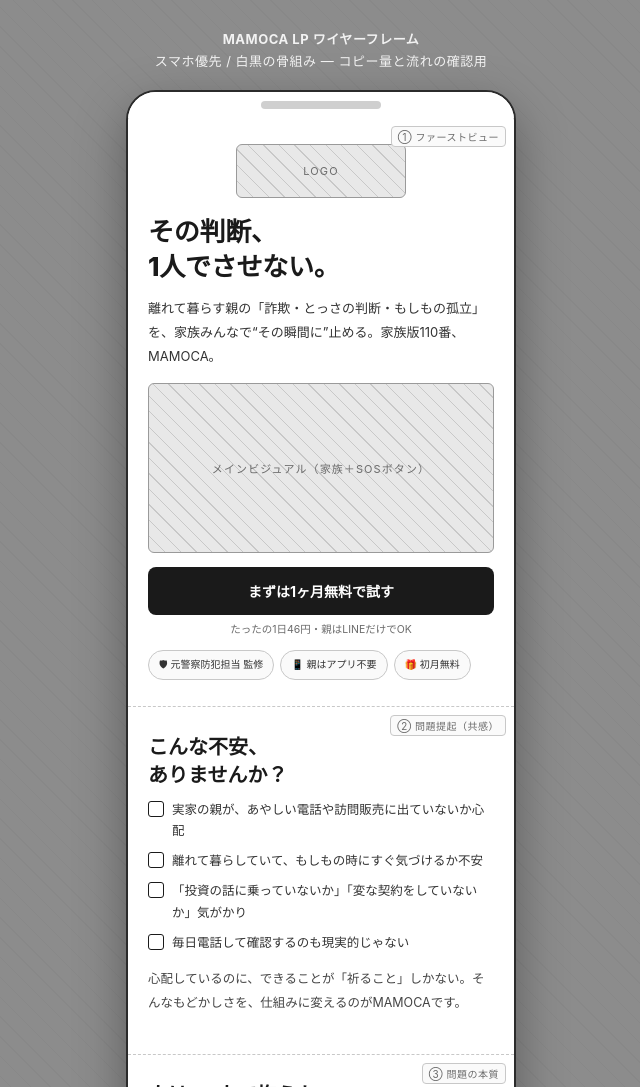
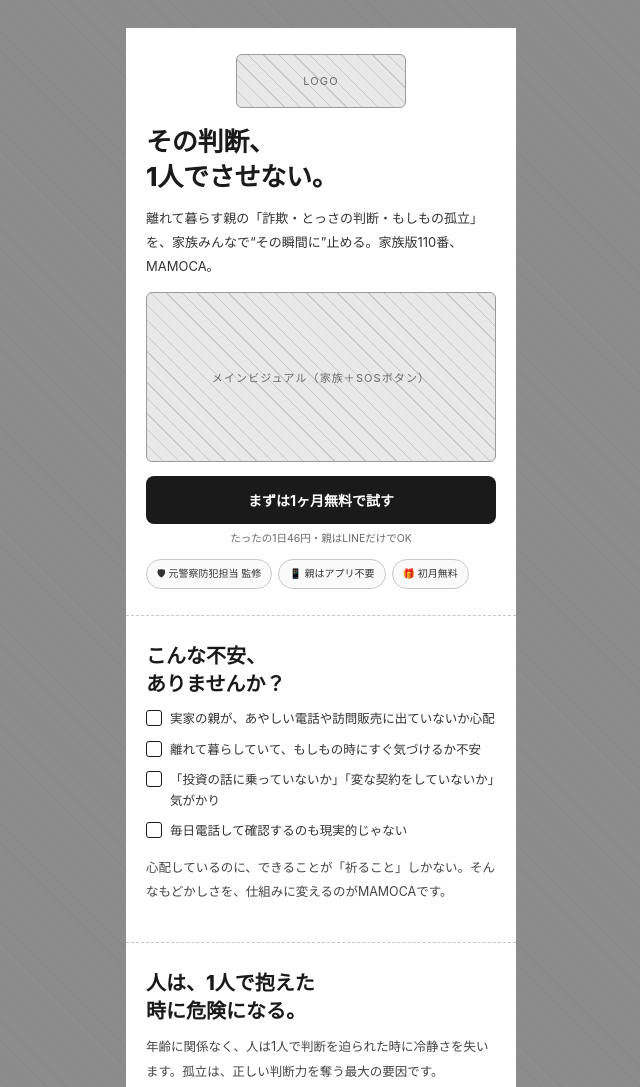
Before and after one commit to FUKUDA1210/mamoca, a plain HTML site: page index.html in a window 1280 px wide. Shown: the top 1087 px of the page, without its empty margins (319-959 px from the left). Drawn offline with Linux system fonts and the light colour scheme.

Commit message:
Add files via upload

```diff
--- a/index.html
+++ b/index.html
@@ -23,6 +23,9 @@
     -webkit-font-smoothing:antialiased;
     padding:28px 12px 60px;
   }
+  @media (max-width:430px){
+    body{ padding-left:0; padding-right:0; padding-top:0; }
+  }
   .stage{ max-width:430px; margin:0 auto; }
   .caption{
     color:#f2f2f2; text-align:center; font-size:13px; letter-spacing:.04em;
@@ -30,18 +33,12 @@
   }
   .caption b{font-weight:700}
 
-  /* phone frame */
+  /* content column (phone chrome removed) */
   .phone{
     width:390px; max-width:100%; margin:0 auto;
     background:var(--paper);
-    border:2px solid #2b2b2b;
-    border-radius:30px;
     overflow:hidden;
-    box-shadow:0 18px 50px rgba(0,0,0,.35);
   }
-  .notch{height:26px; background:var(--paper); position:relative}
-  .notch::after{content:""; position:absolute; top:9px; left:50%; transform:translateX(-50%);
-    width:120px; height:8px; background:#cfcfcf; border-radius:8px;}
 
   /* section */
   section{
@@ -50,12 +47,7 @@
     border-bottom:1px dashed var(--line-soft);
   }
   .tag{
-    position:absolute; top:8px; right:8px;
-    font-size:10px; letter-spacing:.05em;
-    color:var(--muted);
-    border:1px solid var(--line-soft);
-    border-radius:4px; padding:2px 6px;
-    background:#fafafa;
+    display:none;
   }
 
   /* wireframe primitives */
@@ -144,10 +136,7 @@
 </style>
 
 <div class="stage">
-  <p class="caption"><b>MAMOCA LP ワイヤーフレーム</b><br>スマホ優先 / 白黒の骨組み — コピー量と流れの確認用</p>
-
   <div class="phone">
-    <div class="notch"></div>
 
     <!-- ① FV -->
     <section>
@@ -291,6 +280,4 @@
 
     <div class="sticky-note">追従CTA案：<b>1ヶ月無料で試す（1日46円）</b></div>
   </div>
-
-  <p class="caption" style="margin-top:18px">グレーの斜線ボックス＝画像/イラスト配置箇所 ／ 右上ラベル＝ブロック番号</p>
 </div>
```
